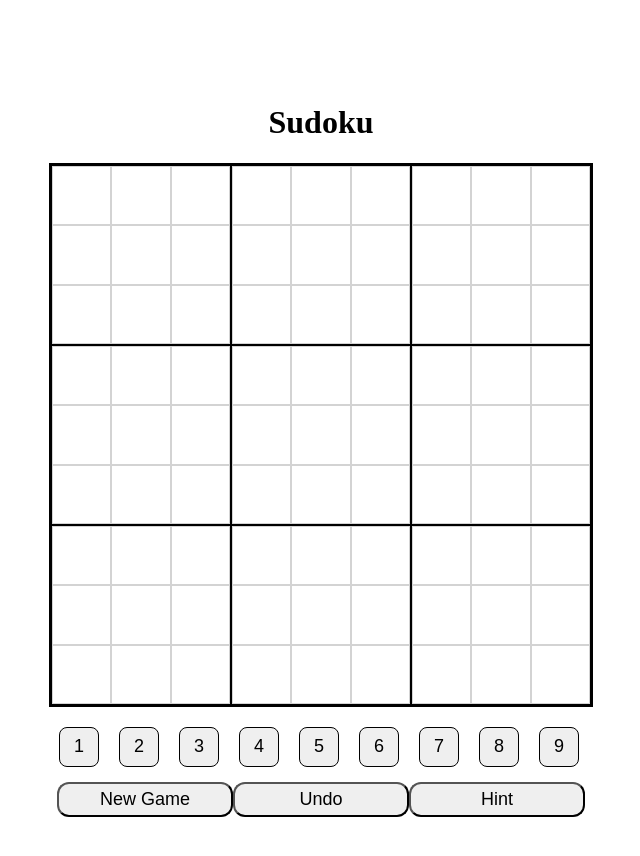
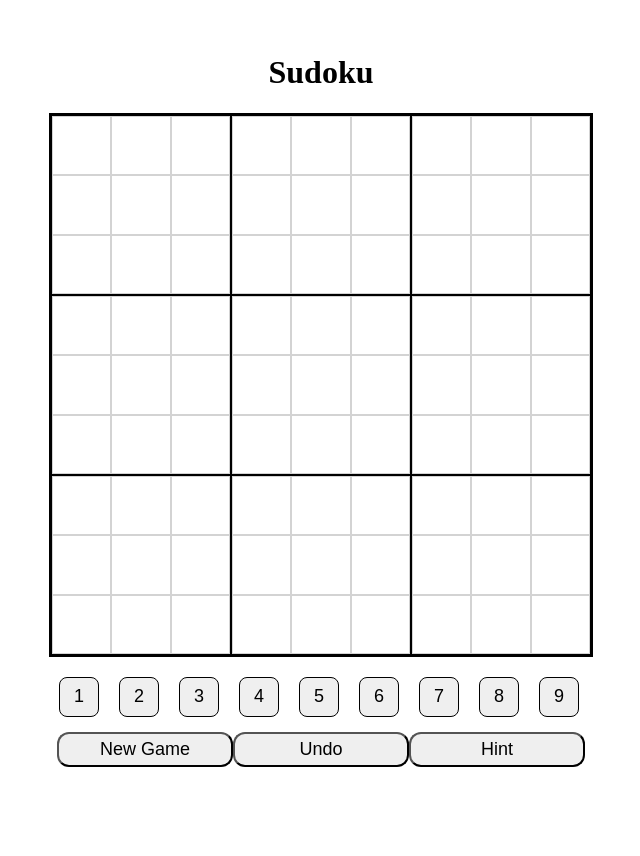
Before and after one commit to BCarroll524/sudoku-gh, an Angular app: page / in a window 1280 px wide. Shown: the top 856 px of the page, without its empty margins (319-959 px from the left). After the commit the page ends 800 px from the top, so only its background shows below. Built offline with nearby package versions, Linux system fonts and the light colour scheme; no server answers.

Commit message:
changed spacing more

```diff
--- a/src/app/app.component.css
+++ b/src/app/app.component.css
@@ -2,7 +2,7 @@
     display: flex;
     flex-direction: column;
     align-items: center;
-    padding: 75px;
+    padding: 25px;
   }
 
   .hud-wrapper {
```
